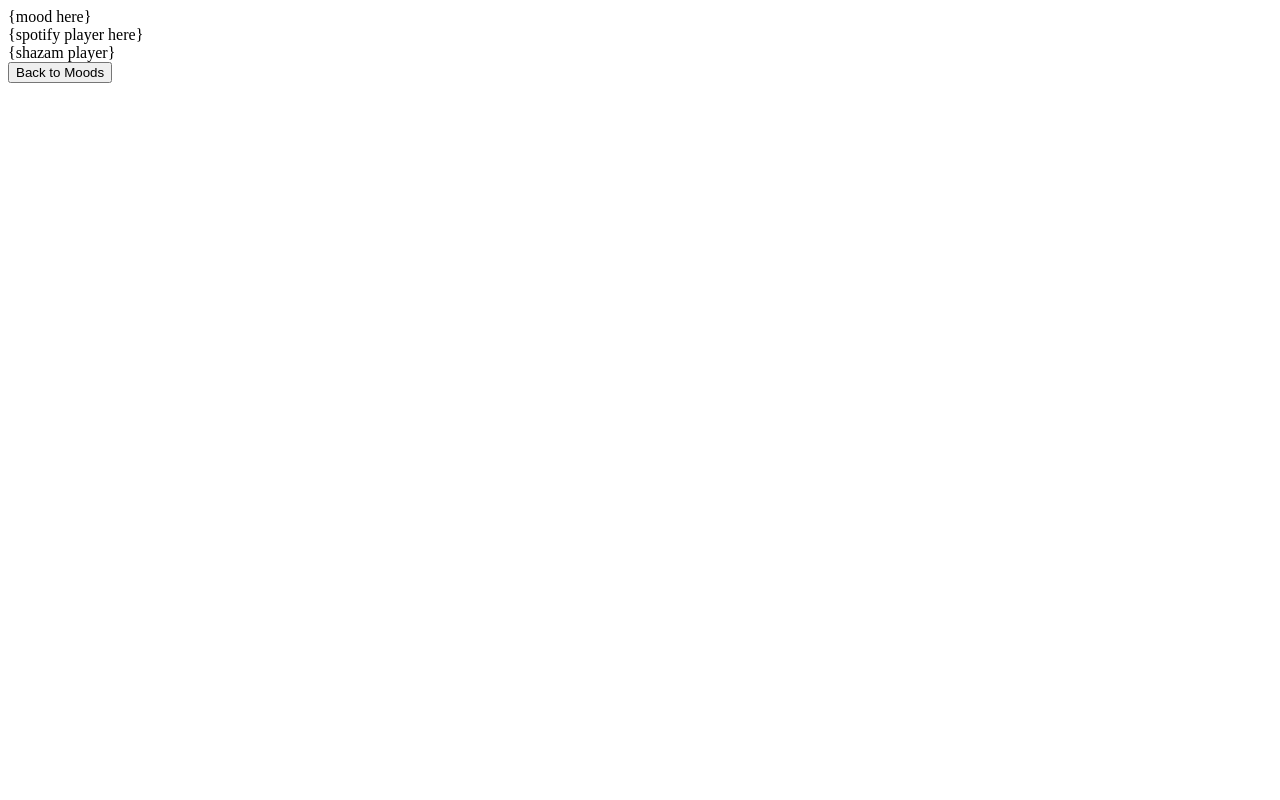
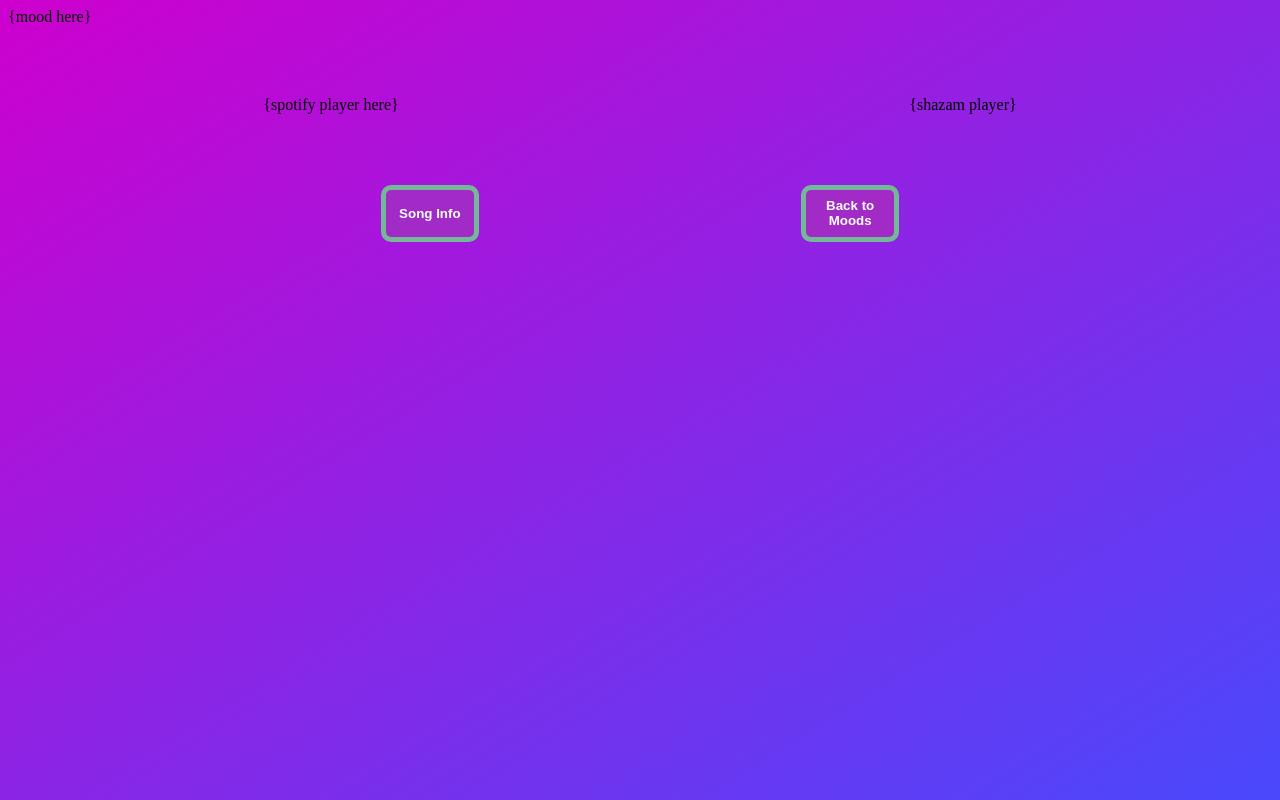
Before and after one commit to K-Kelsey/GroupProject1, a plain HTML site: page page1.html in a window 1280 px wide. Drawn offline with Linux system fonts and the light colour scheme.

Commit message:
ready to clone

```diff
--- /dev/null
+++ b/page1.css
@@ -0,0 +1,61 @@
+
+html {
+    background-image: linear-gradient(to bottom right, #ce00ce, rgb(73, 73, 252));
+        /* Set rules to fill background */
+        min-height: 100%;
+        min-width: 1024px;
+
+        /* Set up proportionate scaling */
+        width: 100%;
+        height: auto;
+
+        /* Set up positioning */
+        position: fixed;
+        top: 0;
+        left: 0;
+}
+
+.button {
+    display: flex;
+    position: relative;
+    justify-content: space-evenly;
+    align-items: center;
+    padding: 4%;
+}
+
+button {
+    border: 5px solid;
+    color: white;
+    background-color: rgb(162, 43, 199);
+    font-weight: bold;
+    border-top-right-radius: 10px;
+    border-bottom-right-radius: 10px;
+    border-top-left-radius: 10px;
+    border-bottom-left-radius: 10px;
+    border-color: rgb(115, 184, 151);
+    height: 57px;
+    width: 98px;
+}
+
+.content {
+    display: flex;
+    flex-direction: row;
+}
+
+.trackList {
+    display: flex;
+    margin: 70px auto 20px auto;
+    position: relative;
+    justify-content: space-evenly;
+    align-items: flex-start;
+
+}
+
+.songInfo {
+    display: flex;
+    margin: 70px auto 20px auto;
+    position: relative;
+    justify-content: space-evenly;
+    align-items: flex-end;
+    flex-direction: row;
+}
--- a/page1.html
+++ b/page1.html
@@ -4,19 +4,27 @@
     <meta charset="UTF-8">
     <meta http-equiv="X-UA-Compatible" content="IE=edge">
     <meta name="viewport" content="width=device-width, initial-scale=1.0">
+    <link rel="stylesheet" href="page1.css">
     <title>Music</title>
 </head>
 <body>
     <!--add chosen mood to the title-->
     <header class = "moodTitle" id = "moodTitle">{mood here}</header>
 
+    <div class="container" id="container">
+
+    </div>
+
     <!--api content from Spotify and Shazam// displays playlist, song being played and shazam song info-->
     <div class = "content" id = "content">
-        <div class = "trackList" id = "trackList"
-        <div class = "songPlayer" id = "songPlayer">{spotify player here}</div>
+        <div class = "trackList" id = "trackList">{spotify player here}</div>
+
         <div class = "songInfo" id = "songInfo">{shazam player}</div>
     </div>
     <!--takes user back to moods page-->
-    <button class = "startApp" id = "startApp">Back to Moods</button>
+    <div class="button" id="button">
+        <button onclick="songInfo()">Song Info</button>
+        <button class = "startApp" id = "startApp">Back to Moods</button>
+    </div>
 </body>
 </html>
```
